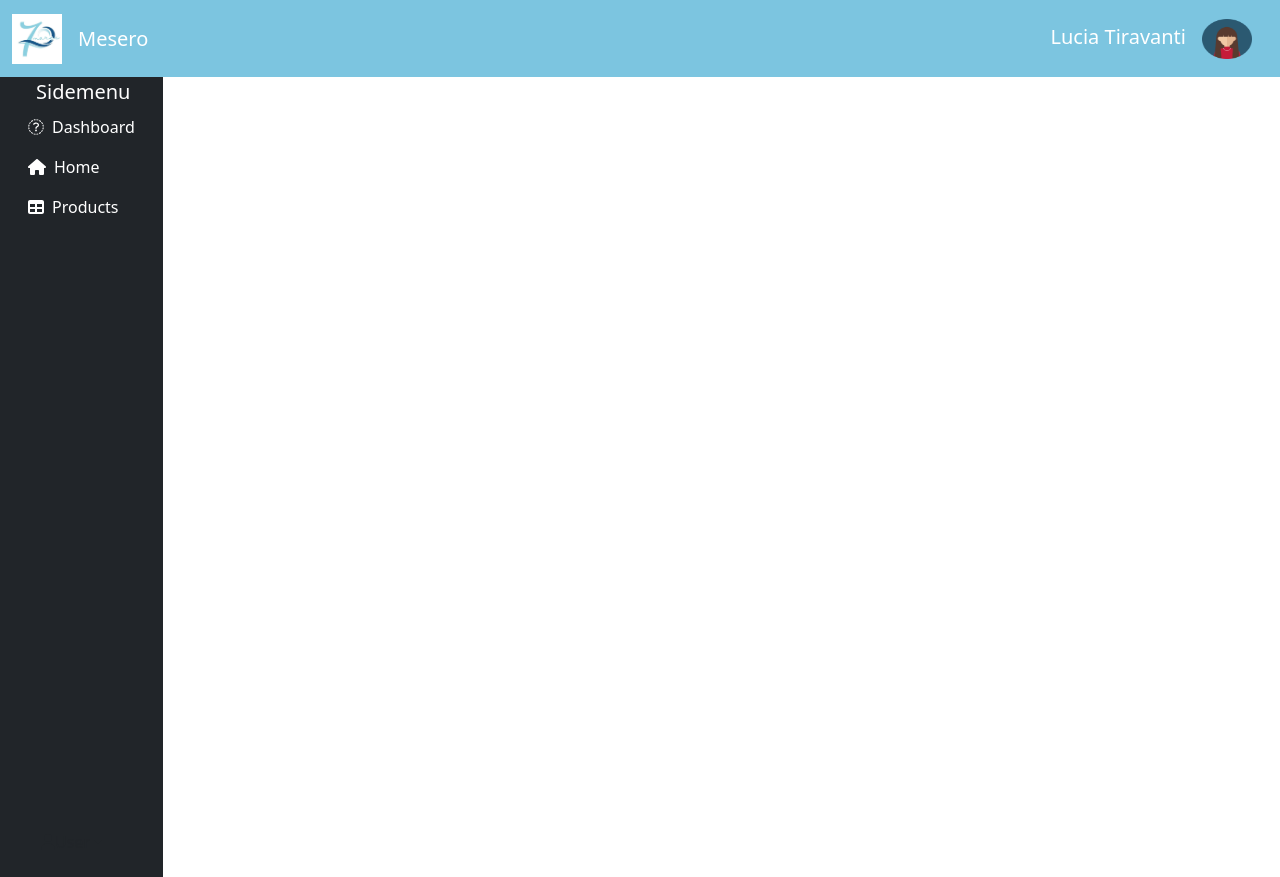
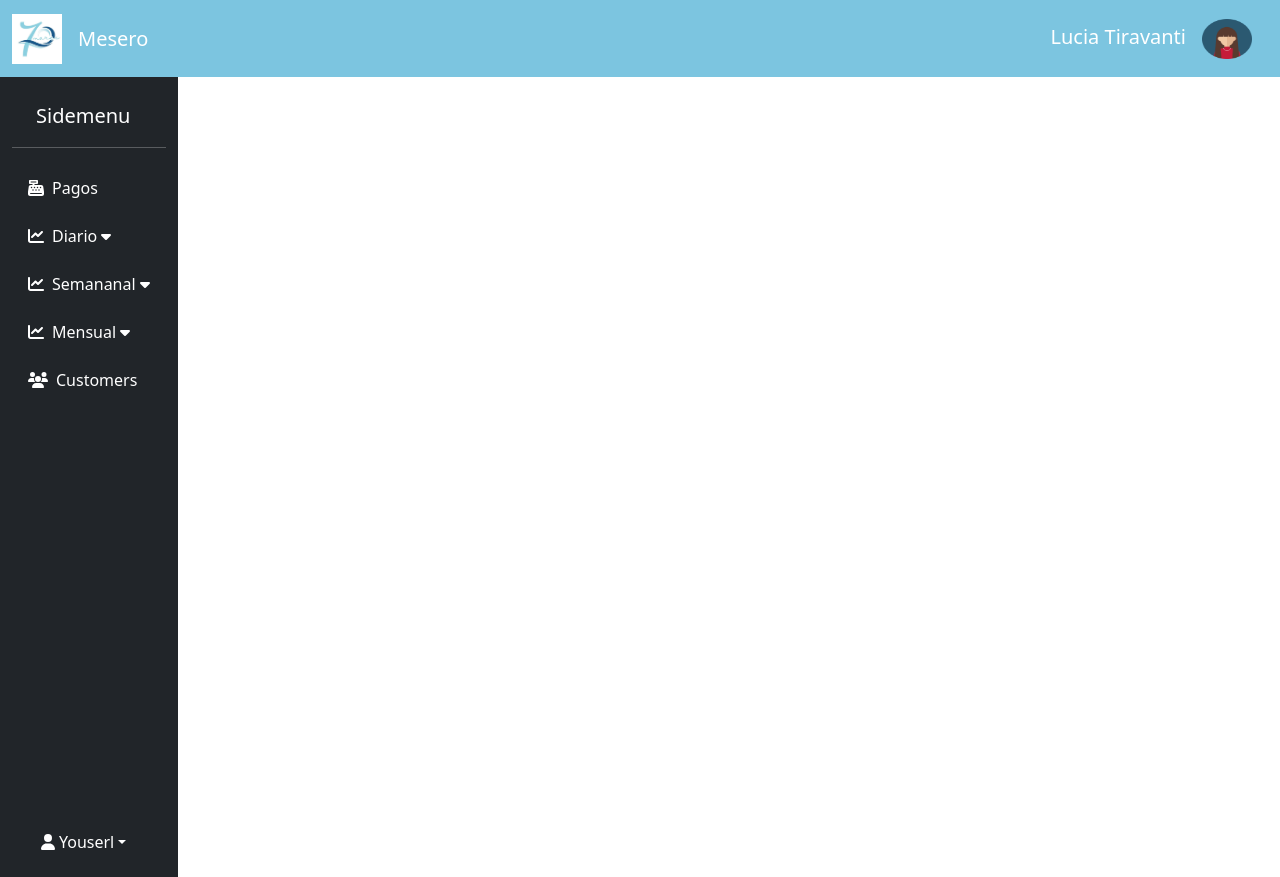
Before and after one commit to Mijael-cod/7MaresFrontend, an Angular app: page /cajero in a window 1280 px wide. Built offline with nearby package versions, Linux system fonts and the light colour scheme.

Commit message:
sidebar_Dos

```diff
--- a/src/app/pages/cajero/cajero.component.css
+++ b/src/app/pages/cajero/cajero.component.css
@@ -7,7 +7,7 @@
 }
 
 .nav-pills li a:hover {
-    background-color: blue;
+    background-color: rgb(66, 66, 243);
 }
 
 .nav-item .form-select {
--- a/src/app/pages/cajero/cajero.component.html
+++ b/src/app/pages/cajero/cajero.component.html
@@ -24,53 +24,95 @@
 <div class="container-fluid">
 	<div class="row">
 		<div class="d-flex flex-column justify-content-between col-auto bg-dark min-vh-100"><!-- col-md-4 col-lg-3 -->
-			<div>
-				<a class="text-white text-decoration-none d-flex align-items-center ms-4" role="button">
+			<div class="mt-4">
+				<a class="text-white d-none d-sm-inline text-decoration-none d-flex align-items-center ms-4"
+					role="button">
 					<span class="fs-5">
 						Sidemenu
 					</span>
 				</a>
-				<ul class="nav nav-pills flex-column mt-2 mt-sm-0" id="menu">
-					<li class="nav-item">
-						<a href="" class="nav-link text-white" aria-current="page">
-							<i class="fa fa-guage"></i>
-							<span class="ms-2">Dashboard</span>
+				<hr class="text-white d-none d-sm-block">
+				<ul class="nav nav-pills flex-column mt-2 mt-sm-0 " id="menu1">
+					<li class="nav-item my-sm-1 my-2 ">
+						<a href="" class="nav-link text-white text-center text-sm-start" aria-current="page">
+							<i class="fa-solid fa-cash-register"></i>
+							<span class="ms-2 d-none d-sm-inline">Pagos</span>
 						</a>
 					</li>
-					<li class="nav-item">
-						<a href="" class="nav-link text-white" aria-current="page">
-							<i class="fa fa-house"></i>
-							<span class="ms-2">Home</span>
+					<li class="nav-item my-sm-1 my-2 disabled">
+						<a href="#sidemenu1" data-bs-toggle="collapse"
+							class="nav-link text-white text-center text-sm-start" aria-current="page">
+							<i class="fa-solid fa-chart-line"></i>
+							<span class="ms-2 d-none d-sm-inline">Diario </span>
+							<i class="fa fa-caret-down"></i>
 						</a>
-					</li>
-					<li class="nav-item disabled">
-						<a href="#sidemenu" data-bs-toggle="collapse" class="nav-link text-white" aria-current="page">
-							<i class="fa fa-table"></i>
-							<span class="ms-2">Products</span>
-						</a>
-						<ul class="nav collapse ms-1 " id="sidemenu" data-bs-parent="#menu">
+						<ul class="nav collapse ms-1 flex-column" id="sidemenu1" data-bs-parent="#menu1">
 							<li class="nav-item">
-								<a href="" class="nav-link" href="" aria-current="page">Item 1</a>
+								<a href="" class="nav-link text-white" href="" aria-current="page">
+									<i class="fa-solid fa-chart-pie"></i> Diagrama Pastel
+								</a>
 							</li>
 							<li class="nav-item">
-								<a href="" class="nav-link" href="">Item 2</a>
-							</li>
-							<li class="nav-item">
-								<a href="" class="nav-link text-white" aria-current="page">
-									<i class="fa fa-users"></i>
-									<span class="ms-2">Customers</span>
+								<a href="" class="nav-link text-white" href="">
+									<i class="fa-solid fa-chart-simple"></i> Diagrama Barras
 								</a>
 							</li>
 						</ul>
+					</li>
+					<li class="nav-item my-sm-1 my-2 disabled">
+						<a href="#sidemenu2" data-bs-toggle="collapse"
+							class="nav-link text-white text-center text-sm-start" aria-current="page">
+							<i class="fa-solid fa-chart-line"></i>
+							<span class="ms-2 d-none d-sm-inline">Semananal </span>
+							<i class="fa fa-caret-down"></i>
+						</a>
+						<ul class="nav collapse ms-1 flex-column" id="sidemenu2" data-bs-parent="#menu2">
+							<li class="nav-item">
+								<a href="" class="nav-link text-white" href="" aria-current="page">
+									<i class="fa-solid fa-chart-pie"></i> Diagrama Pastel
+								</a>
+							</li>
+							<li class="nav-item">
+								<a href="" class="nav-link text-white" href="">
+									<i class="fa-solid fa-chart-simple"></i> Diagrama Barras
+								</a>
+							</li>
+						</ul>
+					</li>
+					<li class="nav-item my-sm-1 my-2 disabled">
+						<a href="#sidemenu3" data-bs-toggle="collapse"
+							class="nav-link text-white text-center text-sm-start" aria-current="page">
+							<i class="fa-solid fa-chart-line"></i>
+							<span class="ms-2 d-none d-sm-inline">Mensual </span>
+							<i class="fa fa-caret-down"></i>
+						</a>
+						<ul class="nav collapse ms-1 flex-column" id="sidemenu3" data-bs-parent="#menu3">
+							<li class="nav-item">
+								<a href="" class="nav-link text-white" href="" aria-current="page">
+									<i class="fa-solid fa-chart-pie"></i> Diagrama Pastel
+								</a>
+							</li>
+							<li class="nav-item">
+								<a href="" class="nav-link text-white" href="">
+									<i class="fa-solid fa-chart-simple"></i> Diagrama Barras
+								</a>
+							</li>
+						</ul>
+					</li>
+					<li class="nav-item my-sm-1 my-2">
+						<a href="" class="nav-link text-white text-center text-sm-start" aria-current="page">
+							<i class="fa fa-users"></i>
+							<span class="ms-2 d-none d-sm-inline">Customers</span>
+						</a>
 					</li>
 				</ul>
 			</div>
 			<div>
 				<div class="dropdown open p-3">
-					<a class="btn border-none outline-none dropdown-toggle" type="button" id="triggerId"
+					<a class="btn border-none outline-none text-white dropdown-toggle" type="button" id="triggerId"
 						data-bs-toggle="dropdown" aria-expanded="false">
 						<i class="fa fa-user"></i>
-						<span>User</span>
+						<span class="ms-1 d-none d-sm-inline">Youserl</span>
 					</a>
 					<div class="dropdown-menu" aria-labelledby="triggerId">
 						<button class="dropdown-item" href="#">Profile</button>
```
